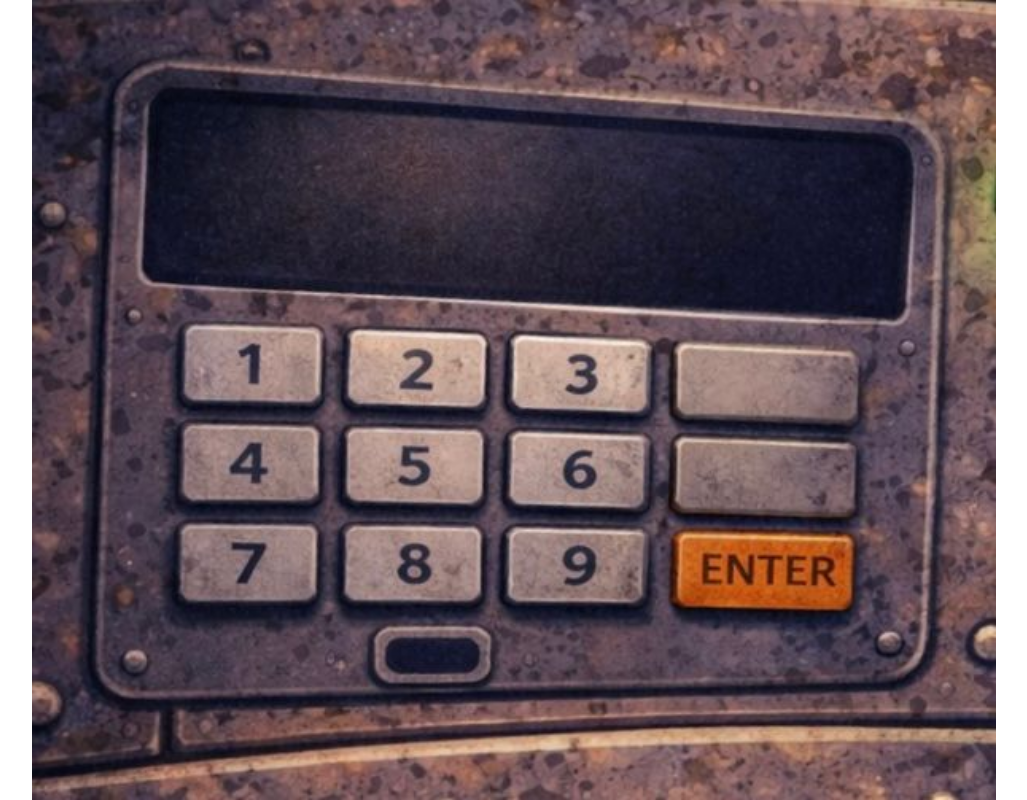
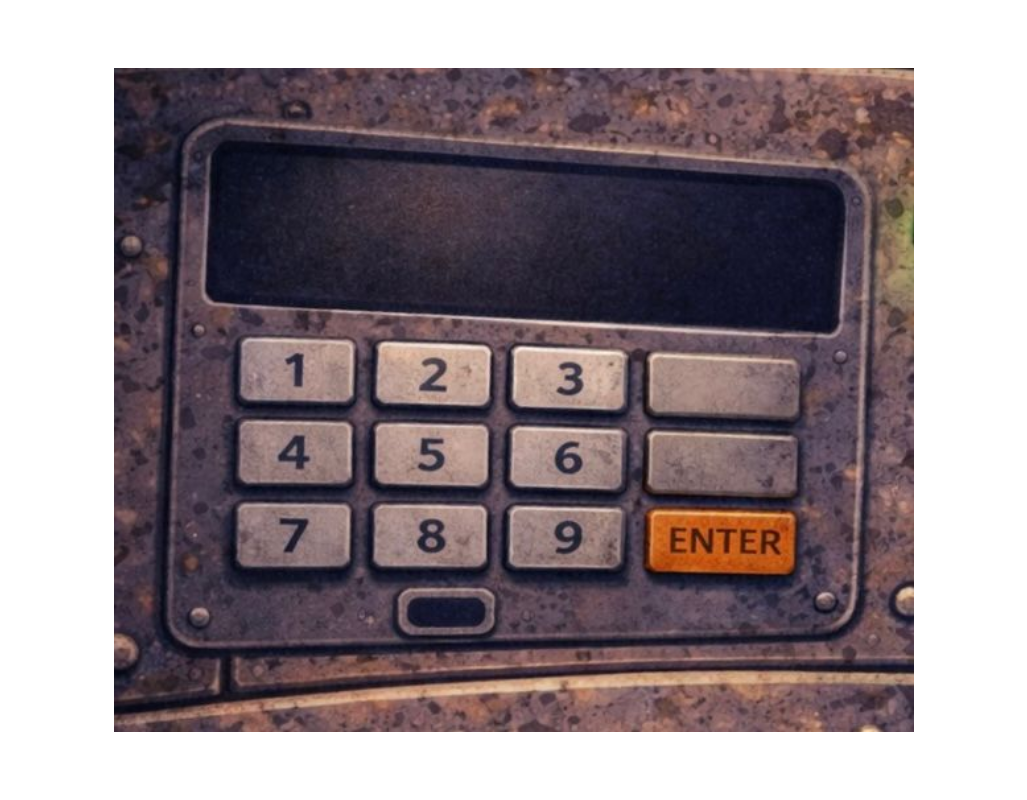
Before and after one commit to byortega/CODIGO-ANDREA, a plain HTML site: page index.html in a window 1280 px wide. Shown: the whole page, without its empty margins (126-1153 px from the left). Drawn offline with Linux system fonts and the light colour scheme.

Commit message:
Add files via upload

```diff
--- a/index.html
+++ b/index.html
@@ -7,60 +7,71 @@
 <style>
 body {
   margin: 0;
-  font-family: Arial;
-  background: url("teclado.jpg") no-repeat center;
-  background-size: contain;
+  display: flex;
+  justify-content: center;
+  align-items: center;
   height: 100vh;
+  background: transparent;
+}
+
+/* CONTENEDOR DE LA IMAGEN */
+.contenedor {
   position: relative;
-  color: white;
+  width: 800px; /* tamaño fijo base */
+  max-width: 90vw;
+}
+
+/* Imagen */
+.contenedor img {
+  width: 100%;
+  display: block;
 }
 
 /* Pantalla */
 .pantalla {
   position: absolute;
-  top: 20%;
+  top: 18%;
   left: 50%;
   transform: translateX(-50%);
-  width: 400px;
-  height: 100px;
-  background: transparent;
-  color: rgb(255, 255, 255);
-  font-size: 58px;
+  width: 30%;
+  height: 10%;
+  color: white;
+  font-size: 7vw;
   display: flex;
   align-items: center;
   justify-content: center;
-  border-radius: 5px;
 }
 
 /* Botones invisibles */
 .boton {
   position: absolute;
-  width: 80px;
-  height: 60px;
+  width: 10%;
+  height: 12%;
   background: transparent;
   border: none;
   cursor: pointer;
 }
 
-/* POSICIONES (ajústalas si hace falta) */
-#b1 { top: 38%; left: 30%; }
-#b2 { top: 45%; left: 42%; }
-#b3 { top: 38%; left: 60%; }
+/* POSICIONES (ahora RELATIVAS a la imagen) */
+#b1 { top: 38%; left: 20%; }
+#b2 { top: 35%; left: 33%; }
+#b3 { top: 35%; left: 58%; }
 
-#b4 { top: 50%; left: 30%; }
-#b5 { top: 50%; left: 42%; }
-#b6 { top: 50%; left: 60%; }
+#b4 { top: 50%; left: 20%; }
+#b5 { top: 48%; left: 33%; }
+#b6 { top: 48%; left: 51%; }
 
-#b7 { top: 65%; left: 30%; }
-#b8 { top: 62%; left: 45%; }
+#b7 { top: 65%; left: 20%; }
+#b8 { top: 65%; left: 43%; }
 #b9 { top: 65%; left: 51%; }
 
 /* Mensaje */
 .mensaje {
   position: absolute;
-  top: 80%;
+  bottom: 15%;
   width: 100%;
   text-align: center;
+  color: white;
   font-size: 24px;
 }
 </style>
@@ -68,9 +79,12 @@ body {
 </head>
 <body>
 
+<div class="contenedor">
+  <img src="teclado.jpg">
+
   <div class="pantalla" id="pantalla"></div>
 
-<!-- Botones invisibles -->
+  <!-- Botones -->
   <button id="b1" class="boton" onclick="agregar(1)"></button>
   <button id="b2" class="boton" onclick="agregar(2)"></button>
   <button id="b3" class="boton" onclick="agregar(3)"></button>
@@ -84,6 +98,7 @@ body {
   <button id="b9" class="boton" onclick="agregar(9)"></button>
 
   <div class="mensaje" id="mensaje"></div>
+</div>
 
 <script>
 let codigo = "";
@@ -111,7 +126,7 @@ function comprobar() {
     codigo = "";
     document.getElementById("pantalla").innerText = "";
     document.getElementById("mensaje").innerText = "";
-  }, 50000);
+  }, 30000);
 }
 </script>
 
```
Lines whose indentation alone changed are shown as unchanged.
